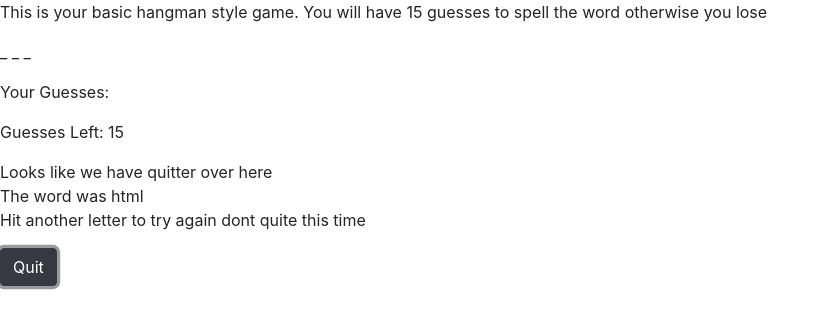
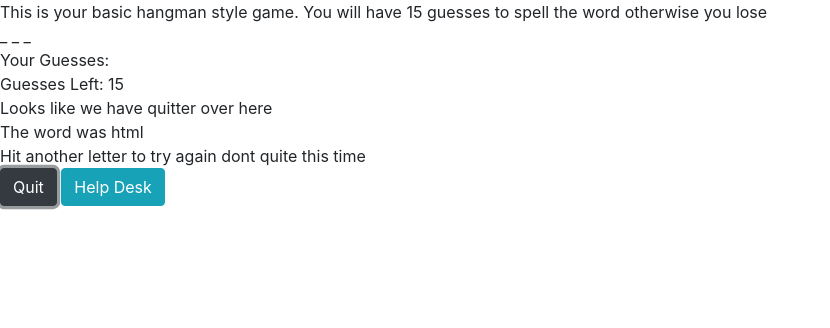
Before and after one commit to cmatchneer/hw-3-hangman, a plain HTML site: page index.html in a window 1280 px wide. Both pictures are taken after a click on the button "Quit". Shown: the whole page, without its empty margins (0-830 px from the left). Drawn offline with nearby package versions, Linux system fonts and the light colour scheme.

Commit message:
reset and help button done and working

```diff
--- a/assets/javacript/java.js
+++ b/assets/javacript/java.js
@@ -1,10 +1,21 @@
 $(document).ready(function() {
     //base vars to build the game
-    var theList = ["the", "jumbo", "javascript", "html", "css", "gravity", "codeing", "bug", "debugging"];
+    var theList = ["the", "jumbo", "javascript", "html", "css", "gravity", "codeing", "bugs", "debugging"];
     var numberOfGuesses = 15;
     var computerGuess = theList[Math.floor(Math.random() * theList.length)];
     var theLetters = [];
     var theWin = computerGuess.length;
+    var tips = {
+        the: "You use this word everyday starts with t",
+        jumbo: "Some shrimps are called this",
+        javascript: "Used to make a web page dyanmic",
+        html: "Basics of makeing a website",
+        css: "Makes webpages look goooooooood",
+        gravity: "What keeps us from being able to fly",
+        codeing: "What people who create webpages and app and such do",
+        bugs: "The one thing coders and all homeowners hate to see ",
+        debugging: "What coders spend 90% of their lives doing"
+    };
     console.log(computerGuess);
 
     // making the array the same length as the guess and blank so it can be filled in later
@@ -24,6 +35,7 @@ $(document).ready(function() {
             computerGuess = theList[Math.floor(Math.random() * theList.length)];
             theWin = computerGuess.length;
             theLetters = []
+            $("#theTip").empty();
             $("#theWord").empty();
             $("#playerGuess").empty();
             $("#playerGuess").text("Your Guesses: ");
@@ -35,12 +47,22 @@ $(document).ready(function() {
             }
             $("#theWord").text(theLetters.join(""));
         })
+        //tip button
+    $("#helpDesk").on("click", function() {
+        var tipsAccess = computerGuess;
+        $("#theTip").html("Welcome to the help desk here is your tip: " + tips[tipsAccess] + "<br>" +
+            "I hope this helps good luck");
+        $("#endGame").empty();
+
+
+
+    })
 
     function theGame(guess) {
         //all the stuff that should happen hit or miss
         numberOfGuesses -= 1;
         $("#guessesLeft").text("Guesses Left: " + numberOfGuesses);
-        $("#playerGuess").append(guess);
+        $("#playerGuess").append(" " + guess + " ");
         $("#hitOrMiss").text("Uh oh " + guess + " isnt in the word keep going");
         $("#endGame").empty();
 
@@ -63,6 +85,7 @@ $(document).ready(function() {
             computerGuess = theList[Math.floor(Math.random() * theList.length)];
             theWin = computerGuess.length;
             theLetters = [];
+            $("#theTip").empty();
             $("#endGame").html("YOU ARE THE CHAMPION OF THE WORLD!!!!!" + "<br>" + "hit another letter to play again");
             $("#theWord").empty();
             $("#playerGuess").empty();
@@ -77,11 +100,12 @@ $(document).ready(function() {
         }
         //losing the game
         if (numberOfGuesses === 0) {
+            $("#endGame").html("LOOOOOOOSSSSSSEEEEEERRRRR!!!!!" + "<br>" + "The word you were tring to guess was " + computerGuess + "<br>" + "hit another letter to play again");
             numberOfGuesses = 15;
             computerGuess = theList[Math.floor(Math.random() * theList.length)];
             theWin = computerGuess.length;
             theLetters = [];
-            $("#endGame").html("LOOOOOOOSSSSSSEEEEEERRRRR!!!!!" + "<br>" + "hit another letter to play again");
+            $("#theTip").empty();
             $("#theWord").empty();
             $("#playerGuess").empty();
             $("#playerGuess").text("Your Guesses: ");
--- a/index.html
+++ b/index.html
@@ -14,13 +14,19 @@
 
 <body>
     <div class="hangman">
-        <p id="directions">This is your basic hangman style game. You will have 15 guesses to spell the word otherwise you lose </p>
-        <p id="theWord"></p>
-        <p id="playerGuess">Your Guesses: </p>
-        <p id="hitOrMiss"></p>
-        <p id="guessesLeft"> Guesses Left:15</p>
-        <p id="endGame"></p>
-        <button id="reset" type="button" class="btn btn-dark">Quit</button>
+        <div id="directions">This is your basic hangman style game. You will have 15 guesses to spell the word otherwise you lose
+        </div>
+        <div id="theWord"></div>
+        <div id="playerGuess">Your Guesses: </div>
+        <div id="hitOrMiss"></div>
+        <div id="guessesLeft"> Guesses Left:15</div>
+        <div id="theTip"></div>
+        <div id="endGame"></div>
+        <div id="buttons">
+            <button id="reset" type="button" class="btn btn-dark">Quit</button>
+            <button id="helpDesk" type="button" class="btn btn-info">Help Desk</button>
+
+        </div>
 
     </div>
 
```
Also changed, not shown: 1 other file. Lines whose indentation alone changed are shown as unchanged.
